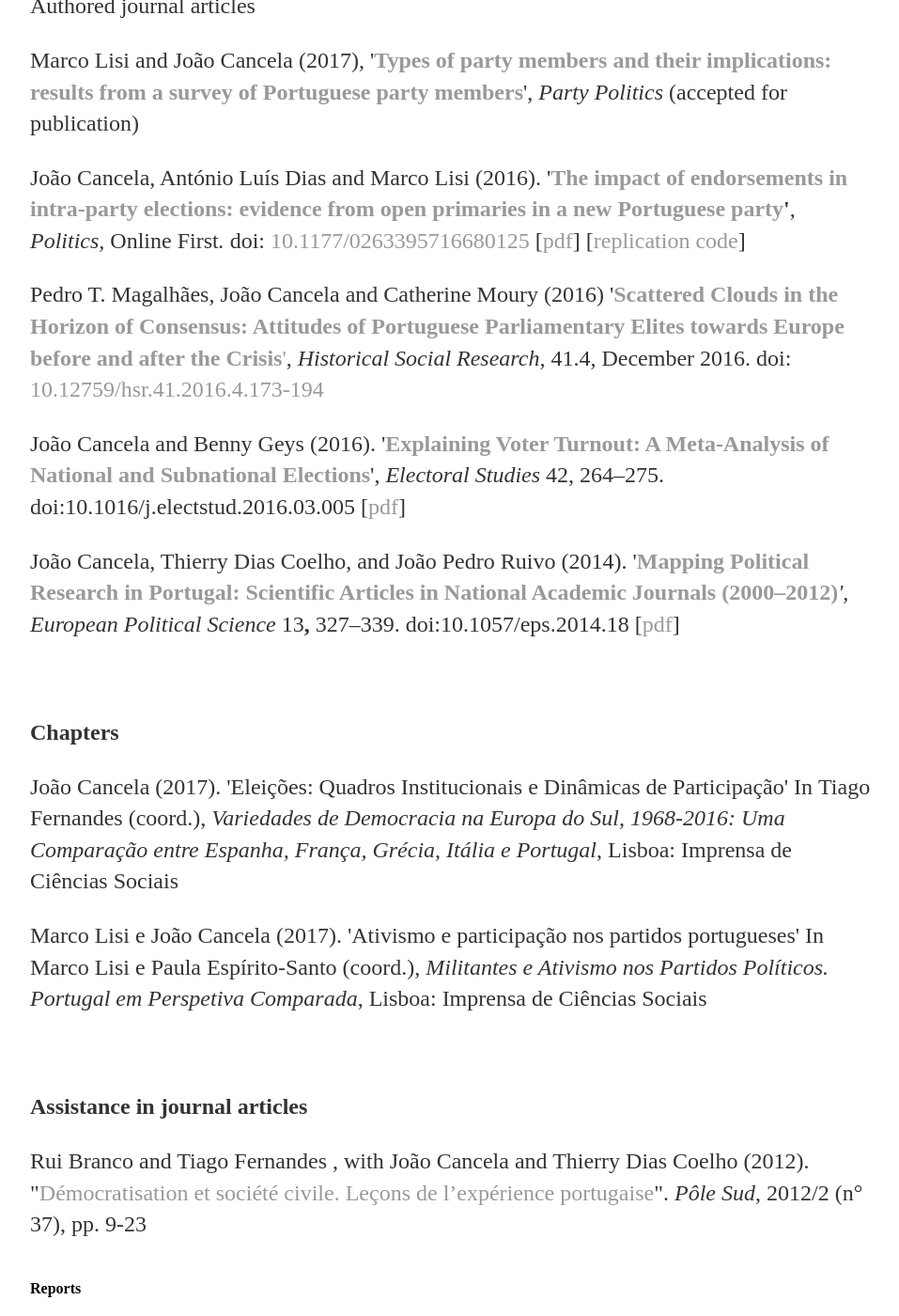
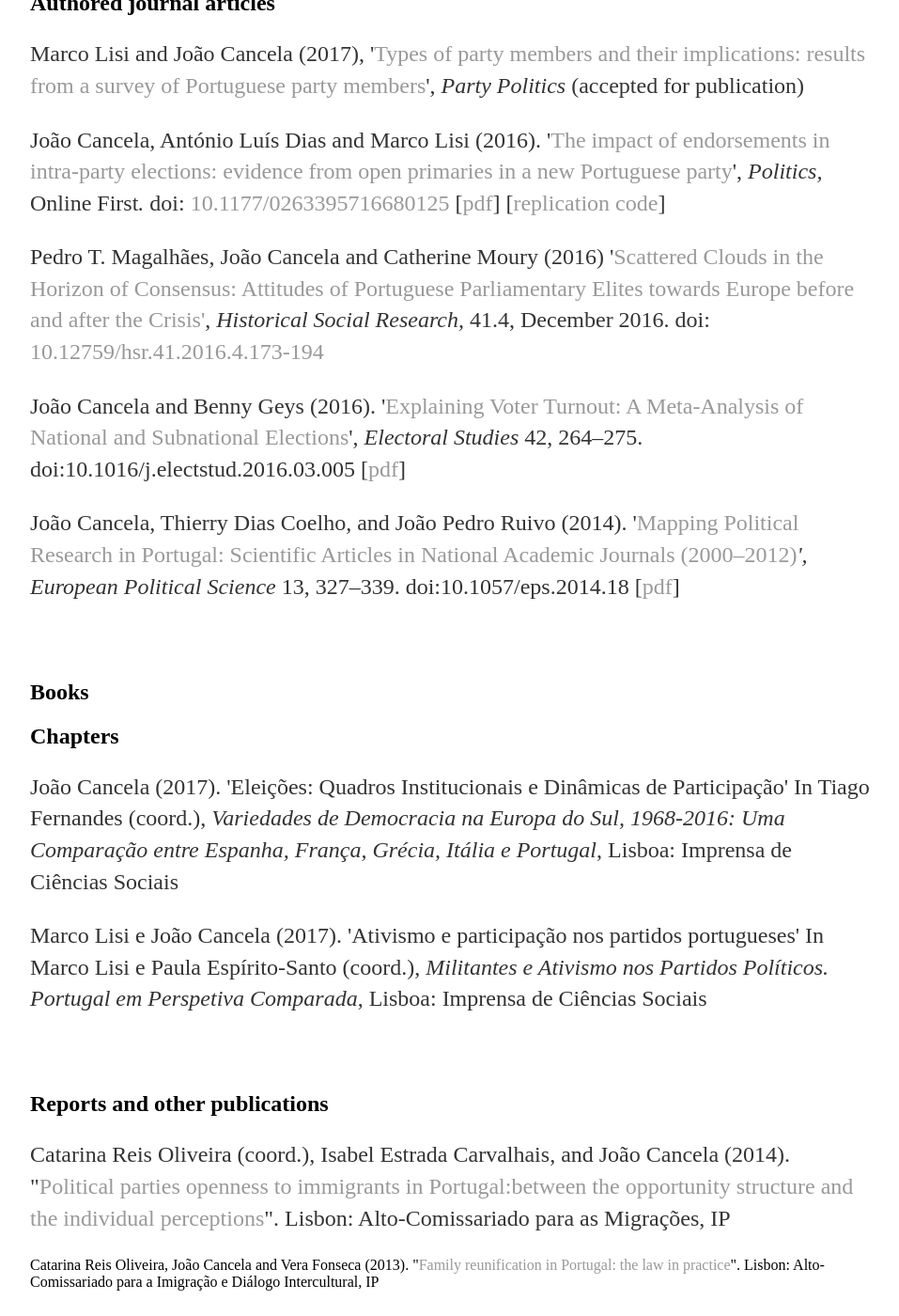
Before and after one commit to joaocancela/joaocancela.github.io, a Jekyll site: the page built from research/index.html, in a window 1280 px wide and 1400 px high, scrolled down 207 px. Shown: the whole window at 94% size, without its empty margins (160-1117 px from the left). Built offline with Jekyll 4.4.1, drawn with Linux system fonts in a browser that asks for light colours; some of the changed lines change nothing that is shown; some of the changed text lies outside the part shown.

Commit message:
Update index.html

```diff
--- a/research/index.html
+++ b/research/index.html
@@ -4,27 +4,30 @@
 ---
 <div class="blurb">
 <h1>Research</h1>
-<p>Authored journal articles</b></p>
-<p>Marco Lisi and João Cancela (2017), '<a href="http://journals.sagepub.com/doi/10.1177/1354068817722445" target="_blank" rel="nofollow"><b>Types of party members and their implications: results from a survey of Portuguese party members</b></a>', <i>Party Politics </i>(accepted for publication)<br /></p>
-<p>João Cancela, António Luís Dias and Marco Lisi (2016). '<b><a href="http://journals.sagepub.com/doi/full/10.1177/0263395716680125" target="_blank" rel="nofollow">The impact of endorsements in intra-party elections: evidence from open primaries in a new Portuguese party</a>'</b>, <i>Politics, </i>Online First<i>.<span> </span></i><span>doi: </span><span><a href="http://dx.doi.org/10.1177%2F0263395716680125" rel="nofollow">10.1177/0263395716680125</a></span><i><span> </span></i><span>[<a href="https://dl.dropboxusercontent.com/u/28033581/LTDA_accepted_paper.pdf" target="_blank" rel="nofollow">pdf</a>] [<a href="https://github.com/antoniodias/endorsements-in-intra-party-elections/" target="_blank" rel="nofollow">replication code</a>]<br /></span></p>
-<p>Pedro T. Magalhães, João Cancela and Catherine Moury (2016) '<a href="http://www.gesis.org/hsr/abstr/41-4/08magalhaes/" target="_blank" rel="nofollow"><b>Scattered Clouds in the Horizon of Consensus: Attitudes of Portuguese Parliamentary Elites towards Europe before and after the Crisis</b>'</a>, <i>Historical Social Research, </i>41.4, December 2016. doi: <a href="http://dx.doi.org/10.12759/hsr.41.2016.4.173-194" rel="nofollow">10.12759/hsr.41.2016.4.173-194</a> <br /></p>
-<p>João Cancela and Benny Geys (2016). '<b><a href="http://www.sciencedirect.com/science/article/pii/S0261379416300956" rel="nofollow">Explaining Voter Turnout: A Meta-Analysis of National and Subnational Elections</a></b>', <i>Electoral Studies </i>42, 264–275. doi:10.1016/j.electstud.2016.03.005<span>  [<a href="https://dl.dropboxusercontent.com/u/28033581/1-s2.0-S0261379416300956-main.pdf" rel="nofollow">pdf</a>]</span>  <br /></p>
-<p>João Cancela, Thierry Dias Coelho, and João Pedro Ruivo (2014). '<b><a href="http://www.palgrave-journals.com/eps/journal/v13/n4/abs/eps201418a.html" rel="nofollow">Mapping Political Research in Portugal: Scientific Articles in National Academic Journals (2000–2012)</a></b><i>', European Political Science</i> 13<b>,</b> 327–339. doi:10.1057/eps.2014.18 [<a href="https://dl.dropboxusercontent.com/u/28033581/LTDA_accepted_paper.pdf" rel="nofollow">pdf</a>]<br /></p>
-<p><b><br /></b></p>
+<h2>Authored journal articles</h2>
+<p>Marco Lisi and Jo&atilde;o Cancela (2017), '<a href="http://journals.sagepub.com/doi/10.1177/1354068817722445" target="_blank" rel="nofollow noopener">Types of party members and their implications: results from a survey of Portuguese party members</a>', <em>Party Politics </em>(accepted for publication)</p>
+<p>Jo&atilde;o Cancela, Ant&oacute;nio Lu&iacute;s Dias and Marco Lisi (2016). '<a href="http://journals.sagepub.com/doi/full/10.1177/0263395716680125" target="_blank" rel="nofollow noopener">The impact of endorsements in intra-party elections: evidence from open primaries in a new Portuguese party</a>', <em>Politics, </em>Online First<em>. </em>doi: <a href="http://dx.doi.org/10.1177%2F0263395716680125" rel="nofollow">10.1177/0263395716680125</a> [<a href="https://dl.dropboxusercontent.com/u/28033581/LTDA_accepted_paper.pdf" target="_blank" rel="nofollow noopener">pdf</a>] [<a href="https://github.com/antoniodias/endorsements-in-intra-party-elections/" target="_blank" rel="nofollow noopener">replication code</a>]</p>
+<p>Pedro T. Magalh&atilde;es, Jo&atilde;o Cancela and Catherine Moury (2016) '<a href="http://www.gesis.org/hsr/abstr/41-4/08magalhaes/" target="_blank" rel="nofollow noopener">Scattered Clouds in the Horizon of Consensus: Attitudes of Portuguese Parliamentary Elites towards Europe before and after the Crisis'</a>, <em>Historical Social Research, </em>41.4, December 2016. doi: <a href="http://dx.doi.org/10.12759/hsr.41.2016.4.173-194" rel="nofollow">10.12759/hsr.41.2016.4.173-194</a> </p>
+<p>Jo&atilde;o Cancela and Benny Geys (2016). '<a href="http://www.sciencedirect.com/science/article/pii/S0261379416300956" rel="nofollow">Explaining Voter Turnout: A Meta-Analysis of National and Subnational Elections</a>', <em>Electoral Studies </em>42, 264&ndash;275. doi:10.1016/j.electstud.2016.03.005 [<a href="https://dl.dropboxusercontent.com/u/28033581/1-s2.0-S0261379416300956-main.pdf" rel="nofollow">pdf</a>] </p>
+<p>Jo&atilde;o Cancela, Thierry Dias Coelho, and Jo&atilde;o Pedro Ruivo (2014). '<a href="http://www.palgrave-journals.com/eps/journal/v13/n4/abs/eps201418a.html" rel="nofollow">Mapping Political Research in Portugal: Scientific Articles in National Academic Journals (2000&ndash;2012)</a><em>', European Political Science</em> 13, 327&ndash;339. doi:10.1057/eps.2014.18 [<a href="https://dl.dropboxusercontent.com/u/28033581/LTDA_accepted_paper.pdf" rel="nofollow">pdf</a>]</p>
+<p>&nbsp;</p>
 
-<p><b>Chapters</b></p>
-<p>João Cancela (2017). 'Eleições: Quadros Institucionais e Dinâmicas de Participação' In<i> </i>Tiago Fernandes (coord.), <i>Variedades de Democracia na Europa do Sul, 1968-2016: Uma Comparação entre Espanha, França, Grécia, Itália e Portugal</i>, Lisboa: Imprensa de Ciências Sociais<br /></p>
-<p>Marco Lisi e João Cancela (2017). 'Ativismo e participação nos partidos portugueses' In<i> </i>Marco Lisi e Paula Espírito-Santo (coord.), <i>Militantes e Ativismo nos Partidos Políticos. Portugal em Perspetiva Comparada</i>, Lisboa: Imprensa de Ciências Sociais</p><p><b><br /></b></p>
+<h2>Books</h2>
 
-<p><b>Assistance in journal articles</b></p><p>Rui Branco and Tiago Fernandes , with João Cancela and Thierry Dias Coelho (2012). "<a href="http://www.cairn.info/resume.php?ID_ARTICLE=PSUD_037_0009#anchor_abstract" rel="nofollow">Démocratisation et société civile. Leçons de l’expérience portugaise</a>". <i>Pôle Sud</i>, 2012/2 (n° 37), pp. 9-23            </p>
-<b>
-<br />
-Reports </b><br />
 
-<p>Catarina Reis Oliveira (coord.), Isabel Estrada Carvalhais, and João Cancela (2014). "<a href="http://www.om.acm.gov.pt/documents/58428/296070/divpol_pt.pdf/5c7d94e7-9773-4921-914d-b332b6990ee7" rel="nofollow">Political parties openness to immigrants in Portugal:between the opportunity structure and the individual perceptions</a>". Lisbon: Alto-Comissariado para as Migrações, IP<br />
-</p>
-Catarina Reis Oliveira, João Cancela and Vera Fonseca (2013). "<a href="http://www.om.acm.gov.pt/documents/58428/296070/family+reunification_pt.pdf/15a09bea-3639-457b-894c-91e7ea3a6b52" rel="nofollow">Family reunification in Portugal: the law in practice</a>". Lisbon: Alto-Comissariado para a Imigração e Diálogo Intercultural, IP<br /><br /><br />
+<h2>Chapters  </h2>
+<p>Jo&atilde;o Cancela (2017). 'Elei&ccedil;&otilde;es: Quadros Institucionais e Din&acirc;micas de Participa&ccedil;&atilde;o' In Tiago Fernandes (coord.), <em>Variedades de Democracia na Europa do Sul, 1968-2016: Uma Compara&ccedil;&atilde;o entre Espanha, Fran&ccedil;a, Gr&eacute;cia, It&aacute;lia e Portugal</em>, Lisboa: Imprensa de Ci&ecirc;ncias Sociais</p>
+<p>Marco Lisi e Jo&atilde;o Cancela (2017). 'Ativismo e participa&ccedil;&atilde;o nos partidos portugueses' In Marco Lisi e Paula Esp&iacute;rito-Santo (coord.), <em>Militantes e Ativismo nos Partidos Pol&iacute;ticos. Portugal em Perspetiva Comparada</em>, Lisboa: Imprensa de Ci&ecirc;ncias Sociais</p>
+<p>&nbsp;</p>
 
-<b>Master thesis (in Portuguese only)<br /><br /></b>João Cancela (2012). <i><a href="https://run.unl.pt/handle/10362/7371" target="_blank" rel="nofollow">Associativismo e participação política: o caso português (2006-2009)</a>. </i>FCSH-UNL.
+  <h2>Reports and other publications
+  </h2>
+<p>Catarina Reis Oliveira (coord.), Isabel Estrada Carvalhais, and Jo&atilde;o Cancela (2014). "<a href="http://www.om.acm.gov.pt/documents/58428/296070/divpol_pt.pdf/5c7d94e7-9773-4921-914d-b332b6990ee7" rel="nofollow">Political parties openness to immigrants in Portugal:between the opportunity structure and the individual perceptions</a>". Lisbon: Alto-Comissariado para as Migra&ccedil;&otilde;es, IP</p>
+Catarina Reis Oliveira, Jo&atilde;o Cancela and Vera Fonseca (2013). "<a href="http://www.om.acm.gov.pt/documents/58428/296070/family+reunification_pt.pdf/15a09bea-3639-457b-894c-91e7ea3a6b52" rel="nofollow">Family reunification in Portugal: the law in practice</a>". Lisbon: Alto-Comissariado para a Imigra&ccedil;&atilde;o e Di&aacute;logo Intercultural, IP<br /><br /><br /> Master thesis (in Portuguese only)<br /><br />Jo&atilde;o Cancela (2012). <em><a href="https://run.unl.pt/handle/10362/7371" target="_blank" rel="nofollow noopener">Associativismo e participa&ccedil;&atilde;o pol&iacute;tica: o caso portugu&ecirc;s (2006-2009)</a>. </em>FCSH-UNL.</div>
 
-</div><!-- /.blurb -->
+<h2>Assistance in journal articles</h2>
+<p>Rui Branco and Tiago Fernandes , with Jo&atilde;o Cancela and Thierry Dias Coelho (2012). "<a href="http://www.cairn.info/resume.php?ID_ARTICLE=PSUD_037_0009#anchor_abstract" rel="nofollow">D&eacute;mocratisation et soci&eacute;t&eacute; civile. Le&ccedil;ons de l&rsquo;exp&eacute;rience portugaise</a>". <em>P&ocirc;le Sud</em>, 2012/2 (n&deg; 37), pp. 9-23</p>
+<h2>
+
+<!-- /.blurb -->
+<p>&nbsp;</p>
```
